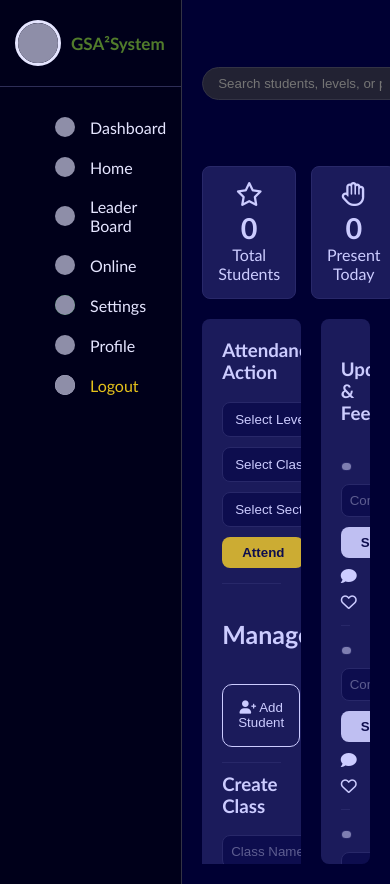
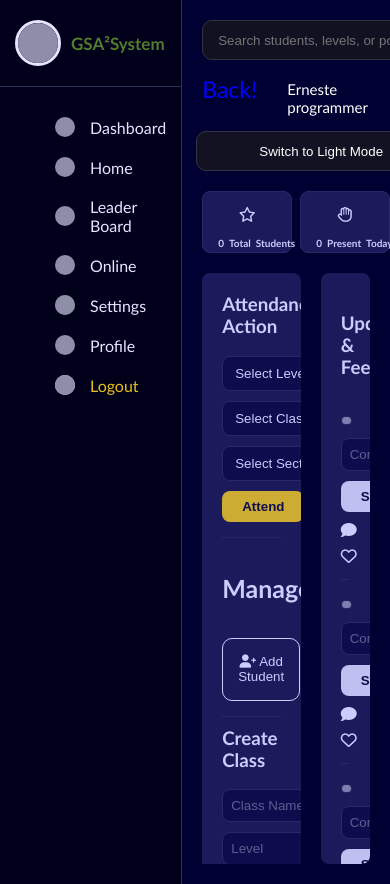
Before and after one commit to erneste001/Gs-amahoro-attendency-system, a PHP site: page / in a window 390 px wide. Run offline with PHP 8.4, Linux system fonts and the light colour scheme; grey boxes are pictures that could not be loaded.

Commit message:
one commmit

```diff
--- a/index.php
+++ b/index.php
@@ -343,7 +343,72 @@ transform:translate(0);
 
   text-align: center;
 }
+.flexi>span{
+  font-size: 18px;
 
+}
+@media (max-width:767px){
+  .header-bar{
+    display:block;
+  }
+  .search-area{
+    width:250px;
+    height:40px;
+    display:flex;
+    align-items: center;
+    justify-content: center;
+    border-radius:10px;
+    background:#112;
+  }
+
+
+  .resultss{
+  display:flex;
+  font-size:15px;
+  gap:30px;
+  justify-content: center;
+
+  }
+  .lost{
+    display:none;
+  }
+  .usernamess{
+    padding-top:5px;
+
+  }
+  .switch{
+    width:250px;
+    height:40px;
+
+
+  }
+  .main-stats{
+    gap:8px;
+  }
+  .main-stats>div{
+
+   width:58px;
+   height:30px;
+   font-size:10px;
+
+
+
+  }
+.flexi{
+  display:flex;
+}
+  .flexi>span{
+    font-size:10px;
+    gap:10px;
+    margin-right:5px;
+
+  }
+  .action-section-wrapper{
+    overflow-x: hidden;
+  }
+
+
+}
 </style>
 </head>
 <body>
@@ -367,27 +432,28 @@ transform:translate(0);
 <div class="content-area">
   <div class="header-bar">
     <input type="search" id="search" class="search-area" placeholder="Search students, levels, or posts...">
-    <div id="result" style="background:#334;" ></div>
-    <p><span style="font-size:23px; color:blue;">Welcome Back! </span>
-      <span id="usernames"><?php echo isset($_SESSION['email']) ? htmlspecialchars($_SESSION['email']) : "Erneste programmer"; ?></span>
+
+    <p class="resultss"><span style="font-size:23px; color:blue;"><span class="lost">Welcome</span> Back! </span>
+      <span class="usernamess" id="usernames"><?php echo isset($_SESSION['email']) ? htmlspecialchars($_SESSION['email']) : "Erneste programmer"; ?></span>
     </p>
-    <button id="mode-toggle" onclick="toggleMode()">Switch to Light Mode</button>
+    <button class="switch" id="mode-toggle" onclick="toggleMode()">Switch to Light Mode</button>
   </div>
 
   <div class="main-stats">
     <div class="stat-card">
       <i class="fa-regular fa-star"></i>
-      <span>0</span>Total Students
+      <p class="flexi"><span>0</span><span>Total</span> <span class="losti">Students</span></p>
     </div>
     <div class="stat-card">
       <i class="fa-regular fa-hand"></i>
-      <span>0</span>Present Today
+      <p class="flexi"><span>0</span><span>Present</span><span> Today</span></p>
     </div>
     <div class="stat-card">
       <i class="fa-solid fa-user-minus"></i>
-      <span>0</span>Absent Today
+      <p class="flexi"><span>0</span><span>Absent</span><span> Today</span></p>
     </div>
   </div>
+
 
   <div class="action-section-wrapper">
     <div class="action-section">
--- a/leader.php
+++ b/leader.php
@@ -334,6 +334,8 @@
             color: var(--color-text-secondary);
             border-top: 1px solid rgba(0, 0, 0, 0.08);
         }
+
+
     </style>
 </head>
 <body>
--- a/profile.php
+++ b/profile.php
@@ -103,7 +103,7 @@
     </div>
     </div>
     <div style="display:block; margin-top:50px;">
-        <button class="bt1"><i style="margin-right:10px;" class="fa-solid fa-pencil"></i>Edit</button><br>
+        <button onclick="window.location.href='index.php'" class="bt1"><i style="margin-right:10px;" class="fa-solid fa-pencil"></i>Go back</button><br>
         <button class="bt">Change profile</button>
 
     </div>
```
